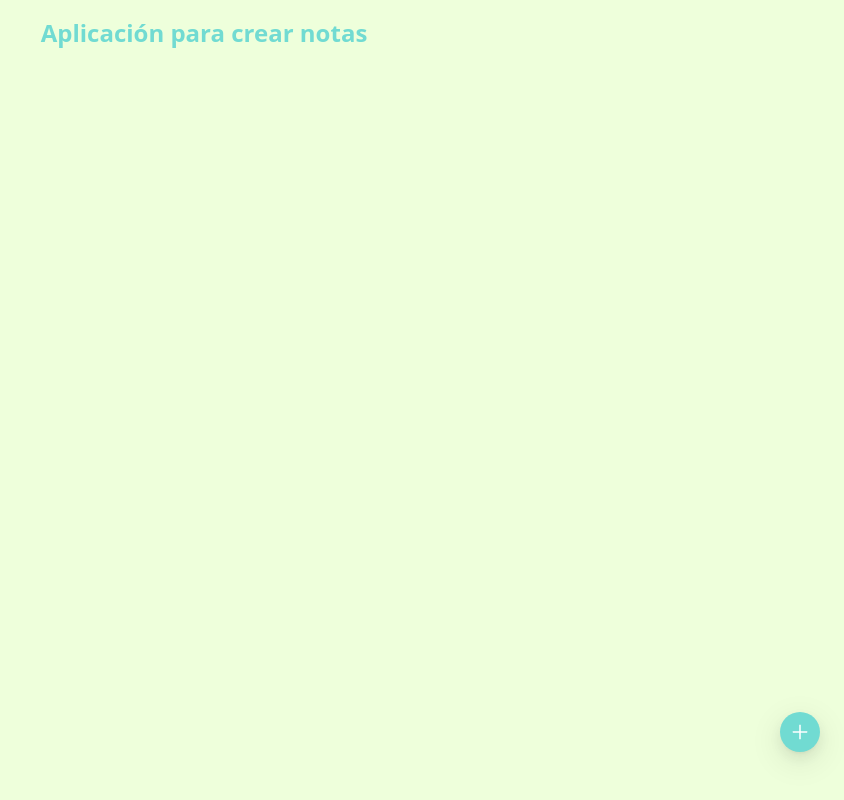
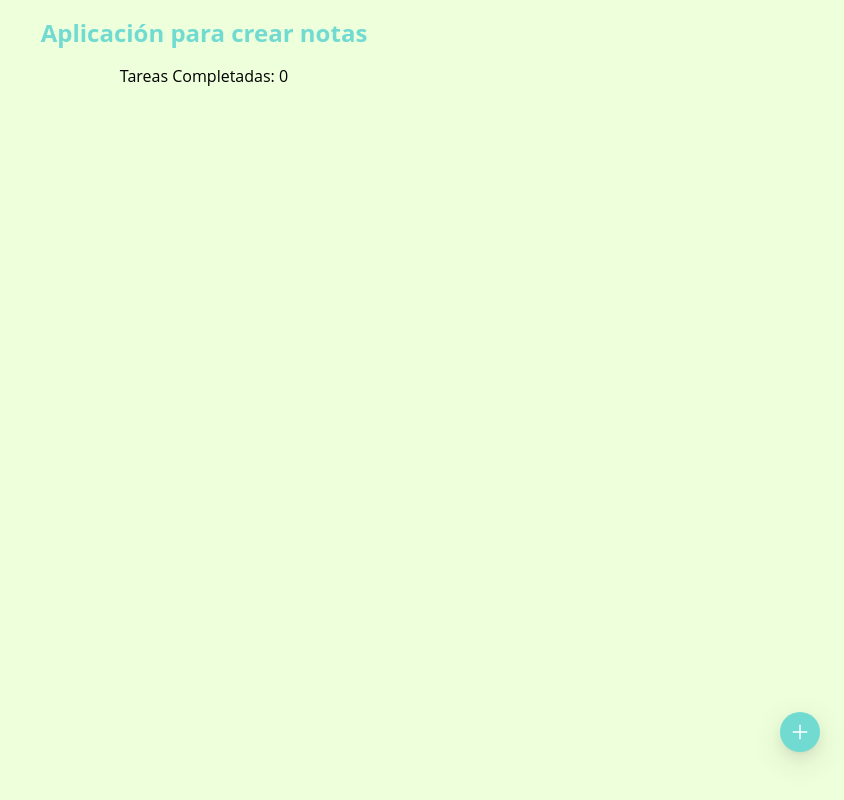
Before and after one commit to Carlos-EspiPliego/app-notas-sw, a React (Create React App) app: page / in a window 1280 px wide. Shown: the whole page, without its empty margins (436-1280 px from the left). Built offline with nearby package versions, Linux system fonts and the light colour scheme.

Commit message:
se agrego funcionalidad de contador

```diff
--- a/src/App.js
+++ b/src/App.js
@@ -4,6 +4,7 @@ import { useEffect, useState } from 'react';
 import { Modal, FloatButton, Input, message } from 'antd';
 import { PlusOutlined } from '@ant-design/icons';
 import NotesList from './components/NotesList';
+import Contador from './components/Contador';
 
 const { TextArea } = Input;
 
@@ -21,6 +22,8 @@ function App() {
     const [noteText, setNoteText] = useState('');
     const [notesList, setNotesList] = useState([]);
     const [validations, setValidations] = useState({});
+
+    const [contadorNotasCompletadas, setContadorNotasCompletadas] = useState(0);
 
     // context para alertas ant design
     const [success, contextHolder] = message.useMessage();
@@ -68,6 +71,7 @@ function App() {
     const completarNota = (noteId) => {
         const newNotes = notesList.map((note) => {
             if (note.id === noteId) {
+                setContadorNotasCompletadas(contadorNotasCompletadas + 1);
                 return { ...note, noteDone: true };
             }
             return note;
@@ -104,12 +108,18 @@ function App() {
     }, [notesList]);
     const eliminarNota = (noteId) => {
         const newNotes = notesList.filter((note) => note.id !== noteId);
+        setContadorNotasCompletadas(contadorNotasCompletadas - 1);
         setNotesList(newNotes);
     };
     return (
         <div className='App'>
             <h1>Aplicación para crear notas</h1>
+            {/*CONTADOR */}
+            <Contador
+                contadorNotasCompletadas={contadorNotasCompletadas}
+            />
             {/* Buscador */}
+
 
             {/* Lista de notas */}
             <NotesList
--- /dev/null
+++ b/src/components/Contador.js
@@ -0,0 +1,7 @@
+import React from "react";
+
+export default function Contador({contadorNotasCompletadas}) {
+    return (
+        <div>Tareas Completadas: {contadorNotasCompletadas}</div>
+    )
+}
```
